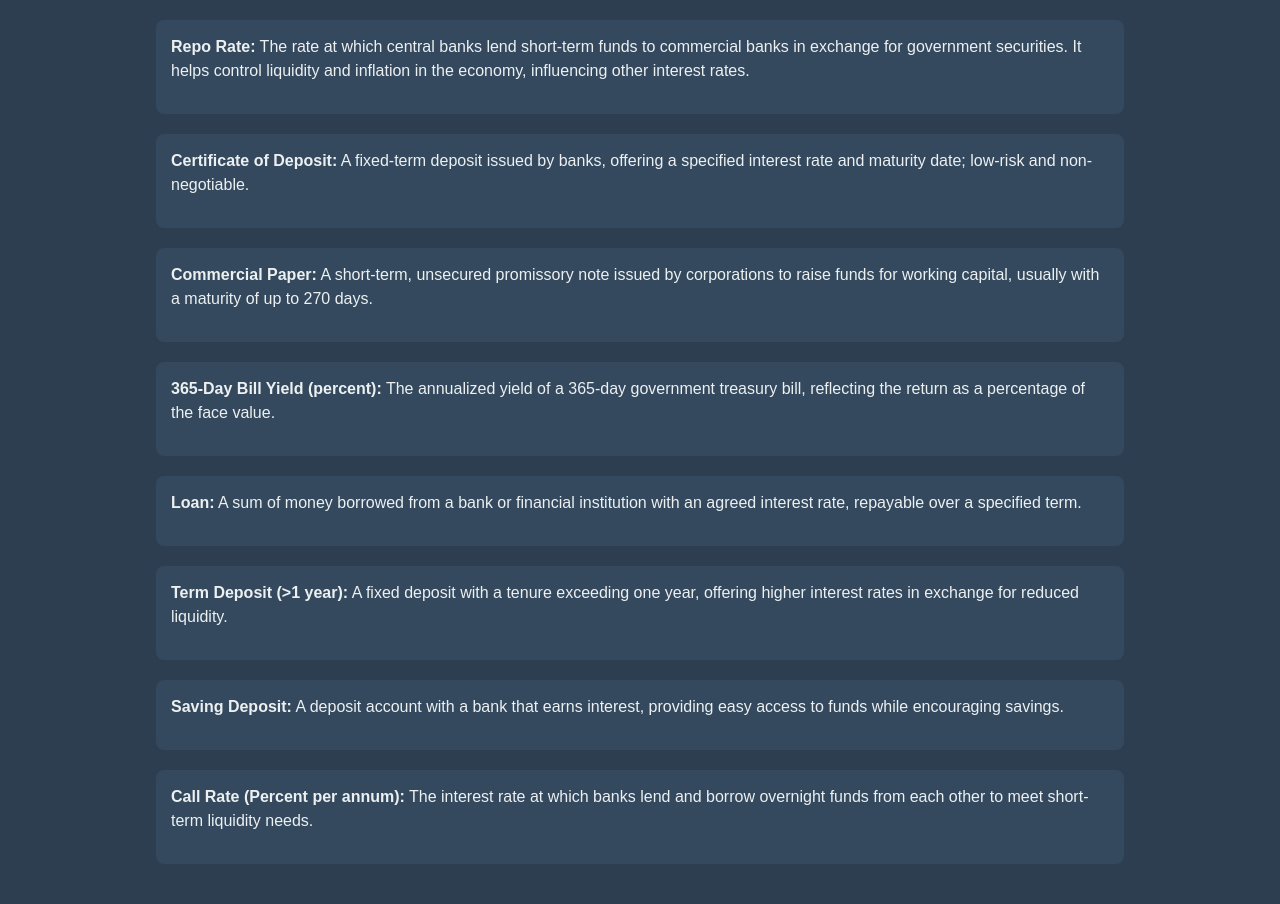
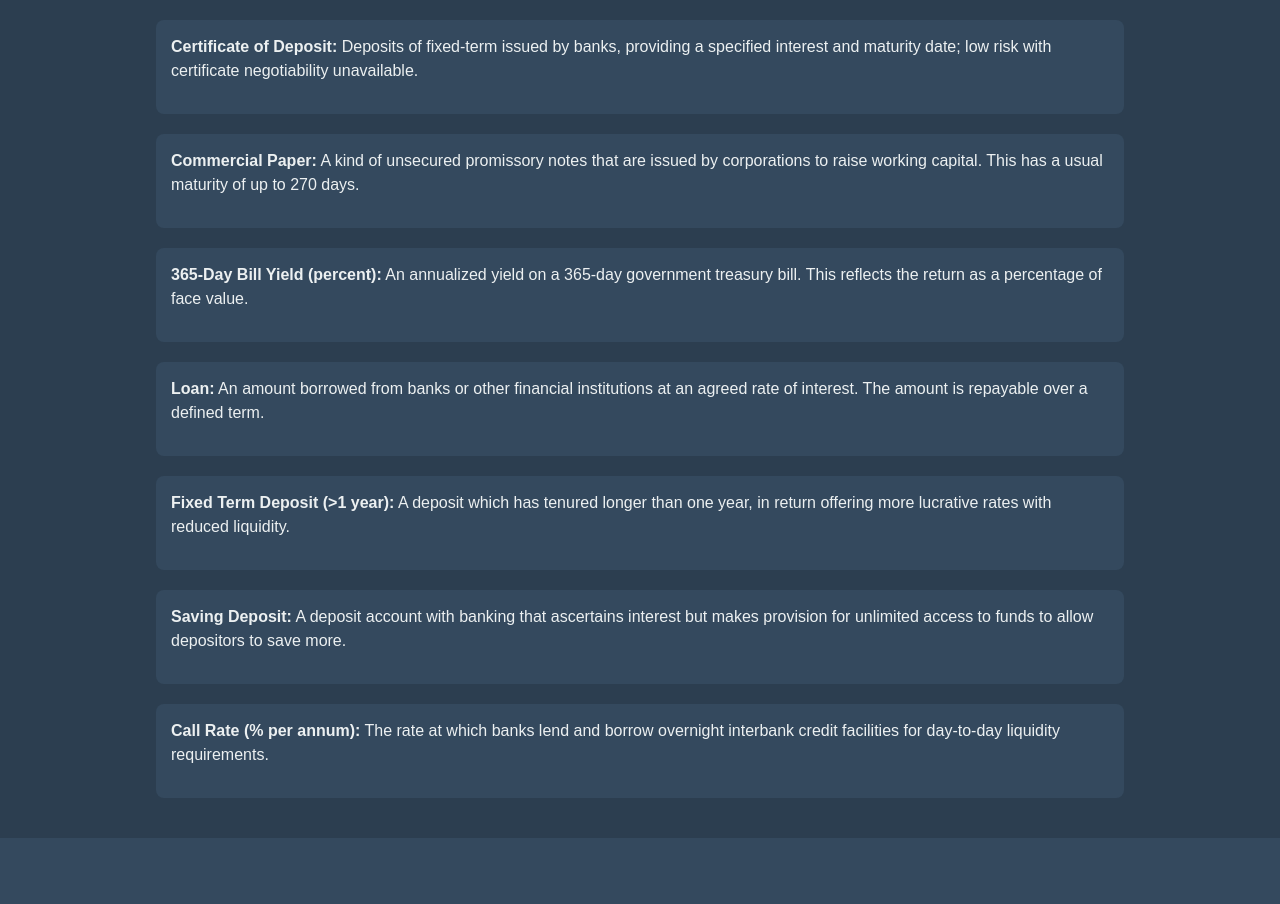
Before and after one commit to dev-shah-2204/interest-rate-transmission, a Flask app: page /about in a window 1280 px wide. Shown: the part 86-990 px from the top of the page. After the commit the page ends 924 px from the top, so only its background shows below. Run offline with Flask 3, Linux system fonts and the light colour scheme; parts of the project's set-up code (start-up, migrations or seed data) failed here and were passed over; some libraries are stand-ins or nearby versions.

Commit message:
Remove repo rate

```diff
--- a/app/static/templates/about.html
+++ b/app/static/templates/about.html
@@ -31,35 +31,25 @@
 
         <div class="container">
             <div class="output-block">
-                <p><strong>Repo Rate:</strong> The rate at which central banks lend short-term funds to commercial banks in exchange for government securities. It helps control liquidity and inflation in the economy, influencing other interest rates.</p>
+                <p><strong>Certificate of Deposit:</strong> Deposits of fixed-term issued by banks, providing a specified interest and maturity date; low risk with certificate negotiability unavailable.</p>
             </div>
-
             <div class="output-block">
-                <p><strong>Certificate of Deposit:</strong> A fixed-term deposit issued by banks, offering a specified interest rate and maturity date; low-risk and non-negotiable.</p>
+                <p><strong>Commercial Paper:</strong> A kind of unsecured promissory notes that are issued by corporations to raise working capital. This has a usual maturity of up to 270 days.</p>
             </div>
-
             <div class="output-block">
-                <p><strong>Commercial Paper:</strong> A short-term, unsecured promissory note issued by corporations to raise funds for working capital, usually with a maturity of up to 270 days.</p>
+                <p><strong>365-Day Bill Yield (percent):</strong> An annualized yield on a 365-day government treasury bill. This reflects the return as a percentage of face value.</p>
             </div>
-
             <div class="output-block">
-                <p><strong>365-Day Bill Yield (percent):</strong> The annualized yield of a 365-day government treasury bill, reflecting the return as a percentage of the face value.</p>
+                <p><strong>Loan:</strong> An amount borrowed from banks or other financial institutions at an agreed rate of interest. The amount is repayable over a defined term.</p>
             </div>
-
             <div class="output-block">
-                <p><strong>Loan:</strong> A sum of money borrowed from a bank or financial institution with an agreed interest rate, repayable over a specified term.</p>
+                <p><strong>Fixed Term Deposit (&gt;1 year):</strong> A deposit which has tenured longer than one year, in return offering more lucrative rates with reduced liquidity.</p>
             </div>
-
             <div class="output-block">
-                <p><strong>Term Deposit (&gt;1 year):</strong> A fixed deposit with a tenure exceeding one year, offering higher interest rates in exchange for reduced liquidity.</p>
+                <p><strong>Saving Deposit:</strong> A deposit account with banking that ascertains interest but makes provision for unlimited access to funds to allow depositors to save more.</p>
             </div>
-
             <div class="output-block">
-                <p><strong>Saving Deposit:</strong> A deposit account with a bank that earns interest, providing easy access to funds while encouraging savings.</p>
-            </div>
-
-            <div class="output-block">
-                <p><strong>Call Rate (Percent per annum):</strong> The interest rate at which banks lend and borrow overnight funds from each other to meet short-term liquidity needs.</p>
+                <p><strong>Call Rate (% per annum):</strong> The rate at which banks lend and borrow overnight interbank credit facilities for day-to-day liquidity requirements.</p>
             </div>
         </div>
     </body>
```
